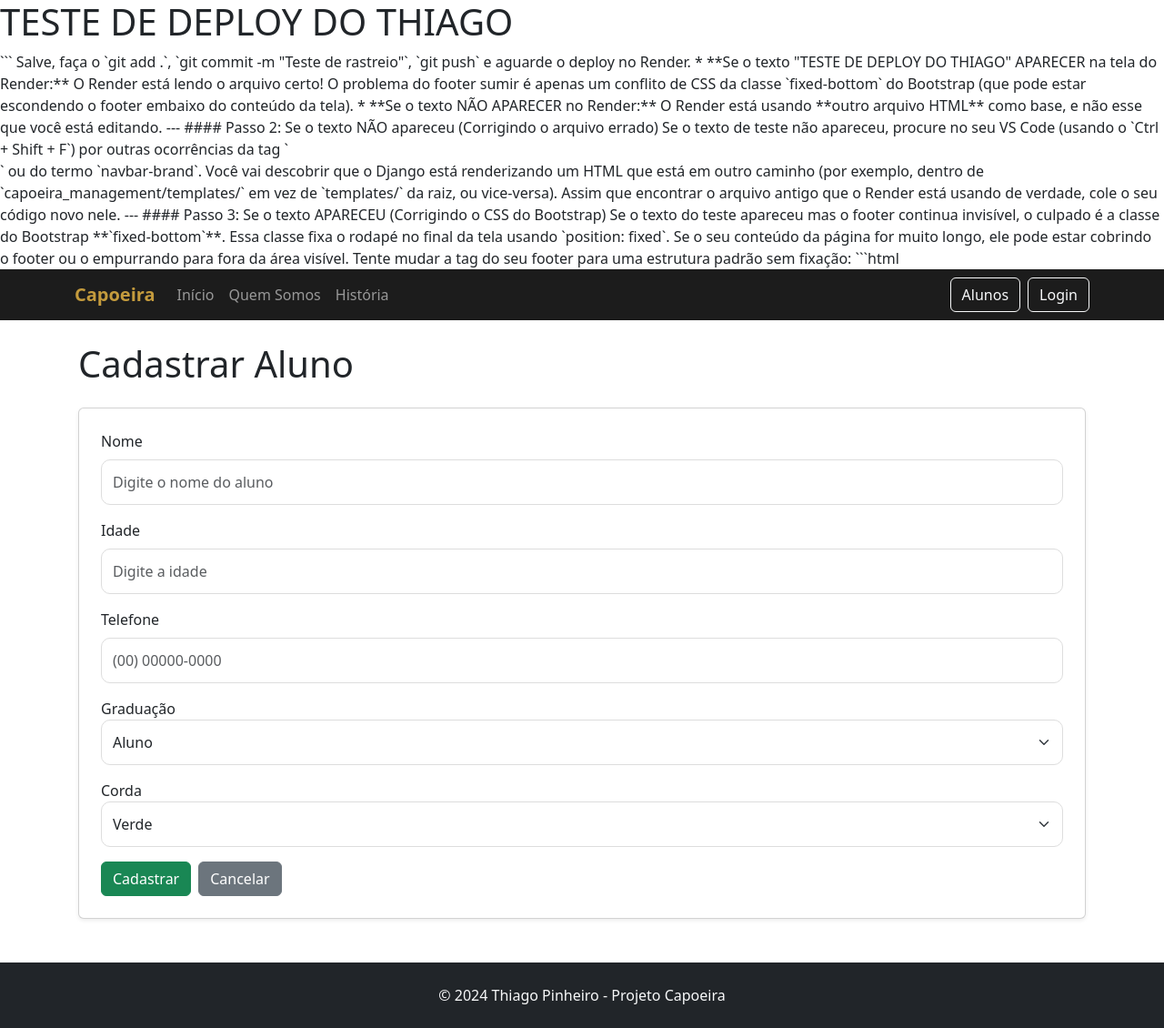
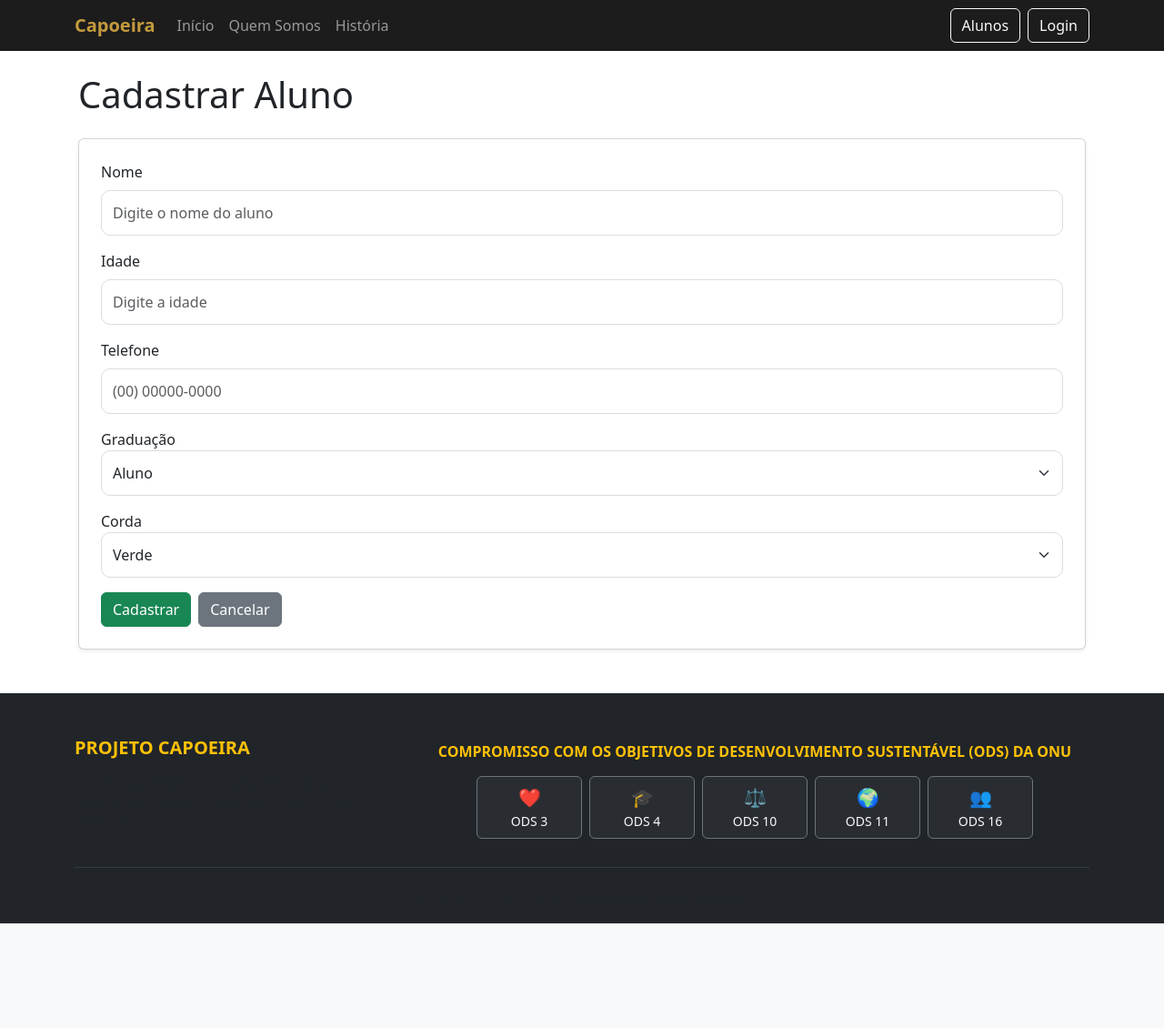
Before and after one commit to ThiagoTpa7/capoeira-management, a Django app: page /cadastrar-aluno/ in a window 1280 px wide. Shown: the whole page at 91% size. After the commit the page ends 1015 px from the top, so only its background shows below. Run offline with Django 5.2, Linux system fonts and the light colour scheme.

Commit message:
atualização footer

````diff
--- a/app_management/templates/home.html
+++ b/app_management/templates/home.html
@@ -22,28 +22,6 @@
 
 </head>
 <body>
-    <h1>TESTE DE DEPLOY DO THIAGO</h1>
-    ```
-Salve, faça o `git add .`, `git commit -m "Teste de rastreio"`, `git push` e aguarde o deploy no Render.
-
-* **Se o texto "TESTE DE DEPLOY DO THIAGO" APARECER na tela do Render:** O Render está lendo o arquivo certo! O problema do footer sumir é apenas um conflito de CSS da classe `fixed-bottom` do Bootstrap (que pode estar escondendo o footer embaixo do conteúdo da tela).
-* **Se o texto NÃO APARECER no Render:** O Render está usando **outro arquivo HTML** como base, e não esse que você está editando.
-
----
-
-#### Passo 2: Se o texto NÃO apareceu (Corrigindo o arquivo errado)
-Se o texto de teste não apareceu, procure no seu VS Code (usando o `Ctrl + Shift + F`) por outras ocorrências da tag `<nav>` ou do termo `navbar-brand`.
-
-Você vai descobrir que o Django está renderizando um HTML que está em outro caminho (por exemplo, dentro de `capoeira_management/templates/` em vez de `templates/` da raiz, ou vice-versa). Assim que encontrar o arquivo antigo que o Render está usando de verdade, cole o seu código novo nele.
-
----
-
-#### Passo 3: Se o texto APARECEU (Corrigindo o CSS do Bootstrap)
-Se o texto do teste apareceu mas o footer continua invisível, o culpado é a classe do Bootstrap **`fixed-bottom`**. Essa classe fixa o rodapé no final da tela usando `position: fixed`. Se o seu conteúdo da página for muito longo, ele pode estar cobrindo o footer ou o empurrando para fora da área visível.
-
-Tente mudar a tag do seu footer para uma estrutura padrão sem fixação:
-
-```html
 
     <!-- Navbar -->
 <nav class="navbar navbar-expand-md navbar-dark bg-dark">
@@ -150,9 +128,60 @@ Tente mudar a tag do seu footer para uma estrutura padrão sem fixação:
         {% endblock %}
     </div>
 
-<footer class="bg-dark text-light py-4 mt-5">
-    <div class="container-fluid text-center">
-        <p class="mb-0">&copy; 2024 Thiago Pinheiro - Projeto Capoeira</p>
+<footer class="bg-dark text-light pt-5 pb-3 mt-5">
+    <div class="container">
+        <div class="row text-center text-md-start align-items-center">
+
+            <div class="col-12 col-md-4 mb-4 mb-md-0">
+                <h5 class="text-uppercase fw-bold text-warning mb-3">Projeto Capoeira</h5>
+                <p class="small text-muted">
+                    Transformando vidas, preservando a cultura e construindo cidadania através do esporte e da disciplina.
+                </p>
+            </div>
+
+            <div class="col-12 col-md-8">
+                <h6 class="text-uppercase fw-bold text-warning mb-3 text-center">
+                    Compromisso com os Objetivos de Desenvolvimento Sustentável (ODS) da ONU
+                </h6>
+
+                <div class="row g-2 justify-content-center text-center">
+                    <div class="col-6 col-sm-4 col-lg-2">
+                        <div class="p-2 border border-secondary rounded bg-secondary bg-opacity-10 small" title="Saúde e Bem-Estar">
+                            <span class="d-block fs-5">❤️</span> ODS 3
+                        </div>
+                    </div>
+                    <div class="col-6 col-sm-4 col-lg-2">
+                        <div class="p-2 border border-secondary rounded bg-secondary bg-opacity-10 small" title="Educação de Qualidade">
+                            <span class="d-block fs-5">🎓</span> ODS 4
+                        </div>
+                    </div>
+                    <div class="col-6 col-sm-4 col-lg-2">
+                        <div class="p-2 border border-secondary rounded bg-secondary bg-opacity-10 small" title="Redução das Desigualdades">
+                            <span class="d-block fs-5">⚖️</span> ODS 10
+                        </div>
+                    </div>
+                    <div class="col-6 col-sm-4 col-lg-2">
+                        <div class="p-2 border border-secondary rounded bg-secondary bg-opacity-10 small" title="Cidades e Comunidades Sustentáveis">
+                            <span class="d-block fs-5">🌍</span> ODS 11
+                        </div>
+                    </div>
+                    <div class="col-6 col-sm-4 col-lg-2">
+                        <div class="p-2 border border-secondary rounded bg-secondary bg-opacity-10 small" title="Paz, Justiça e Instituições Eficazes">
+                            <span class="d-block fs-5">👥</span> ODS 16
+                        </div>
+                    </div>
+                </div>
+            </div>
+
+        </div>
+
+        <hr class="border-secondary my-4">
+
+        <div class="row">
+            <div class="col-12 text-center text-muted small">
+                &copy; 2026 Thiago Pinheiro - Todos os direitos reservados.
+            </div>
+        </div>
     </div>
 </footer>
 
````
